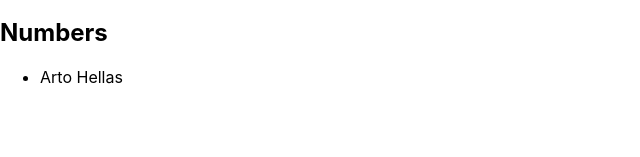
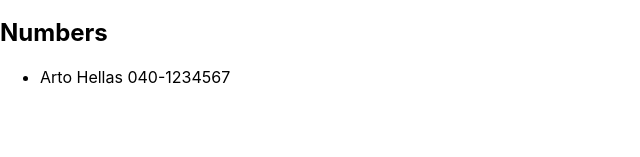
Before and after one commit to c1b3rt00lk1t/a-phonebook, a React (Create React App) app: page / in a window 1280 px wide. Shown: the part 137-294 px from the top of the page, without its empty margins (0-640 px from the left). Built offline with nearby package versions, Linux system fonts and the light colour scheme.

Commit message:
Added the number as a property of the person. Adjusted the onClick handler to include the number.

```diff
--- a/src/App.js
+++ b/src/App.js
@@ -2,7 +2,7 @@
 
 const App = () => {
   const [persons, setPersons] = useState([
-    { name: 'Arto Hellas' }
+    { name: 'Arto Hellas', number: '040-1234567' }
   ])
   const [newName, setNewName] = useState('')
   const [newNumber, setNewNumber] = useState('')
@@ -18,8 +18,9 @@
   const handleClickAddName = (e) => {
     e.preventDefault()
     if (!persons.filter(person => person.name === newName)[0]){
-      setPersons(persons.concat({name: newName}))
+      setPersons(persons.concat({name: newName, number: newNumber}))
       setNewName('')
+      setNewNumber('')
     } else {
       alert(`${newName} is already added to phonebook`)
     }
@@ -41,7 +42,7 @@
       </form>
       <h2>Numbers</h2>
       <ul>
-        {persons.map(person => <li key={person.name}>{person.name}</li>)}
+        {persons.map(person => <li key={person.name}>{person.name} {person.number}</li>)}
       </ul>
     </div>
   )
```
